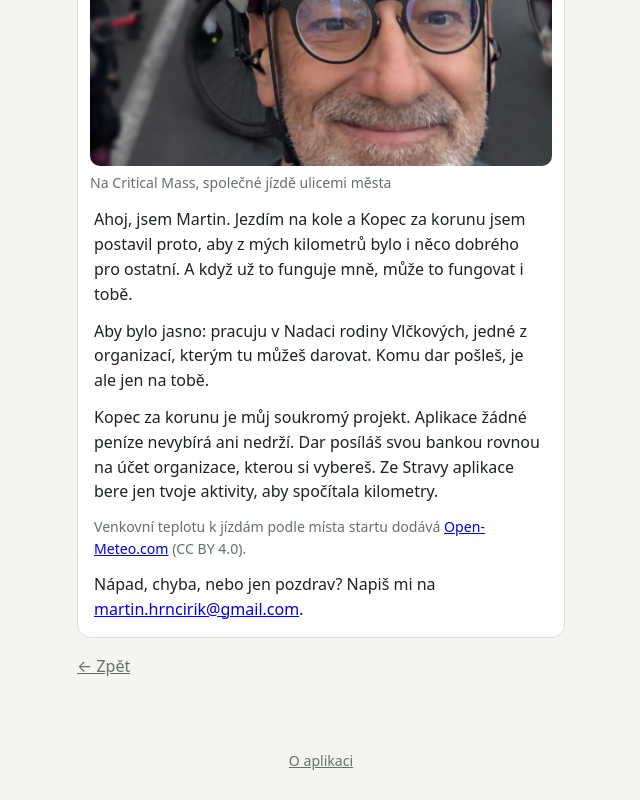
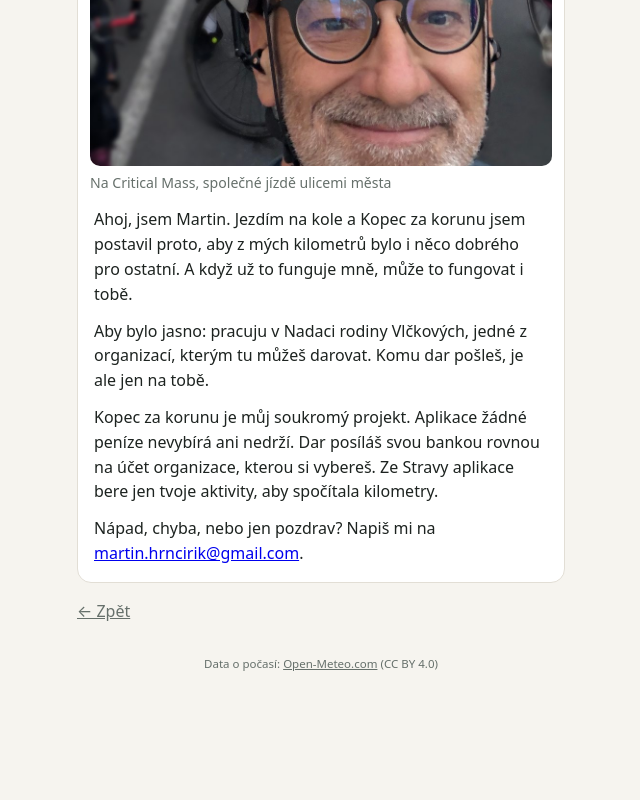
Before and after one commit to martinhrncirik-lang/kopec-za-korunu, a Next.js app: page /o-aplikaci in a window 1280 px wide. Shown: the part 430-1230 px from the top of the page, without its empty margins (319-959 px from the left). After the commit the page ends 1150 px from the top, so only its background shows below. Built offline with nearby package versions, Linux system fonts and the light colour scheme.

Commit message:
O aplikaci: místo věty o měření teploty jen drobné uvedení zdroje počasí úplně dole
Co-Authored-By: Claude Opus 5.5 <noreply@anthropic.com>
Claude-Session: https://claude.ai/code/session_01VP8wPCG1yMi4cwXfdqHYHz

```diff
--- a/app/globals.css
+++ b/app/globals.css
@@ -534,3 +534,8 @@ body:has(.photo-hero.home) > .top { display: none; } /* bez lišty s logem, aby
 .invite-card h2 { font-size: 1.2rem; margin-bottom: 4px; }
 .invite-card p { margin: 0; color: var(--ink); opacity: .85; }
 .invite-btn { display: block; width: 100%; text-align: center; margin-top: 12px; background: var(--card); }
+
+/* O aplikaci: uvedení zdroje počasí úplně dole drobně; odkaz „O aplikaci" v patičce tu nedává smysl */
+.credit { margin: 32px 0 0; text-align: center; font-size: .72rem; color: var(--muted); }
+.credit a { color: var(--muted); }
+body:has(.credit) .foot { display: none; }
--- a/app/o-aplikaci/page.js
+++ b/app/o-aplikaci/page.js
@@ -28,15 +28,14 @@ export default function About() {
           svou bankou rovnou na účet organizace, kterou si vybereš. Ze Stravy aplikace bere jen tvoje
           aktivity, aby spočítala kilometry.
         </p>
-        <p className="muted small">
-          Venkovní teplotu k jízdám podle místa startu dodává{' '}
-          <a href="https://open-meteo.com/" target="_blank" rel="noopener">Open-Meteo.com</a> (CC BY 4.0).
-        </p>
         <p>
           Nápad, chyba, nebo jen pozdrav? Napiš mi na <a href={`mailto:${EMAIL}`}>{EMAIL}</a>.
         </p>
       </section>
       <p><a className="link" href="/">← Zpět</a></p>
+      <p className="credit">
+        Data o počasí: <a href="https://open-meteo.com/" target="_blank" rel="noopener">Open-Meteo.com</a> (CC BY 4.0)
+      </p>
     </>
   );
 }
```
